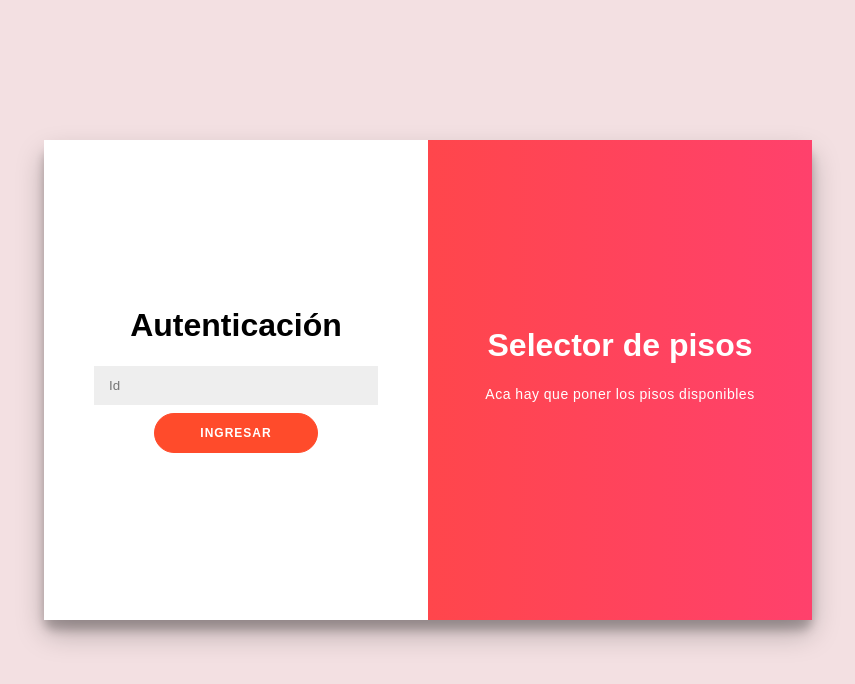
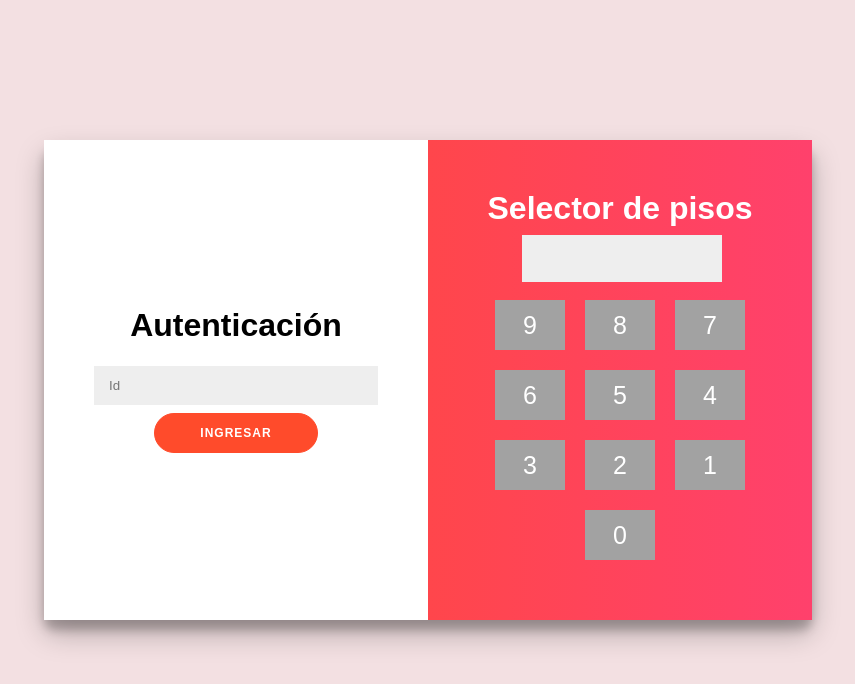
Before and after one commit to valentiaga/seleccion-piso-SD, a plain HTML site: page index.html in a window 1280 px wide. Shown: the whole page, without its empty margins (212-1067 px from the left). Drawn offline with Linux system fonts and the light colour scheme.

Commit message:
pad_numerico
Insersión del pad numérico y aplicación de JS para la selección del número.

```diff
--- a/index.html
+++ b/index.html
@@ -1,9 +1,11 @@
 <!DOCTYPE html>
 <html>
+
 <head>
 	<link rel="stylesheet" href="selector.css">
-    <title>Selector de piso</title>
+	<title>Selector de piso</title>
 </head>
+
 <body>
 	<div class="container" id="container">
 		<div class="authentication-container">
@@ -18,10 +20,33 @@
 			<div class="overlay">
 				<div class="right-panel">
 					<h1>Selector de pisos</h1>
-					<p>Aca hay que poner los pisos disponibles</p>
+					<div class="tecladoPisos">
+						<input class="inputSeleccion" type="text" disabled>
+						<div class="pad">
+							<div class="row">
+								<div class="digit">9</div>
+								<div class="digit">8</div>
+								<div class="digit">7</div>
+							</div>
+							<div class="row">
+								<div class="digit">6</div>
+								<div class="digit">5</div>
+								<div class="digit">4</div>
+							</div>
+							<div class="row">
+								<div class="digit">3</div>
+								<div class="digit">2</div>
+								<div class="digit">1</div>
+							</div>
+							<div class="row">
+								<div class="digit">0</div>
+							</div>
+						</div>
+					</div>
 				</div>
 			</div>
 		</div>
 	</div>
 </body>
+<script src="./js/main.js"></script>
 </html>
--- /dev/null
+++ b/js/main.js
@@ -0,0 +1,21 @@
+function reseteo() {
+    // colocar un 0 inicial en la pantalla
+    document.querySelector('.inputSeleccion').value = "";
+}
+
+function init() {
+
+    //1. buscar todos los botones numericos
+    let pad_numerico = document.querySelectorAll('.digit');
+    //2. iterar cada boton
+    pad_numerico.forEach(function (pad_numero) {
+        //3. asignar evento click al boton numerico
+        pad_numero.addEventListener('click', function (e) {
+            document.querySelector('.inputSeleccion').value = e.target.innerHTML;
+        });
+
+    });
+
+}
+
+init();
--- a/selector.css
+++ b/selector.css
@@ -1,4 +1,3 @@
-
 * {
 	box-sizing: border-box;
 }
@@ -29,7 +28,7 @@ p {
 
 span {
 	font-size: 12px;
-    color: #FFFFFF;
+	color: #FFFFFF;
 }
 
 button {
@@ -67,7 +66,7 @@ input {
 .container {
 	background-color: #fff;
 	border-radius: 10px;
-  	box-shadow: 0 14px 28px rgba(0,0,0,0.25), 0 10px 10px rgba(0,0,0,0.22);
+	box-shadow: 0 14px 28px rgba(0, 0, 0, 0.25), 0 10px 10px rgba(0, 0, 0, 0.22);
 	position: relative;
 	width: 768px;
 	max-width: 100%;
@@ -75,7 +74,7 @@ input {
 }
 
 .authentication-container {
-    position: absolute;
+	position: absolute;
 	top: 0;
 	height: 100%;
 	left: 0;
@@ -118,5 +117,48 @@ input {
 	top: 0;
 	height: 100%;
 	width: 50%;
-    right: 0;
+	right: 0;
 }
+
+.tecladoPisos {
+	/* background-color: #eaeaea; */
+	align-items: center;
+	justify-content: center;
+	margin: 50 auto;
+	/* position: relative; */
+}
+
+.row{
+	display: flex;
+	align-items: center;
+	justify-content: center;
+}
+.digit {
+	background-color: #a2a2a2;
+	color: white;
+	cursor: pointer;
+	font-family: 'Mina', sans-serif;
+	font-size: 25px;
+	height: 50px;
+	margin: 10px;
+	line-height: 50px;
+	text-align: center;
+	width: 70px;
+
+	&:hover {
+		background-color: #5d5d5d;
+		color: white;
+	}
+}
+
+
+.inputSeleccion {
+	display: block;
+	border-radius: 10;
+	font-family: 'Mina', sans-serif;
+	font-size: 20px;
+	text-align: center;
+	margin-left: 37px;
+	/* position: relative; */
+	width: 200px;
+}
```
